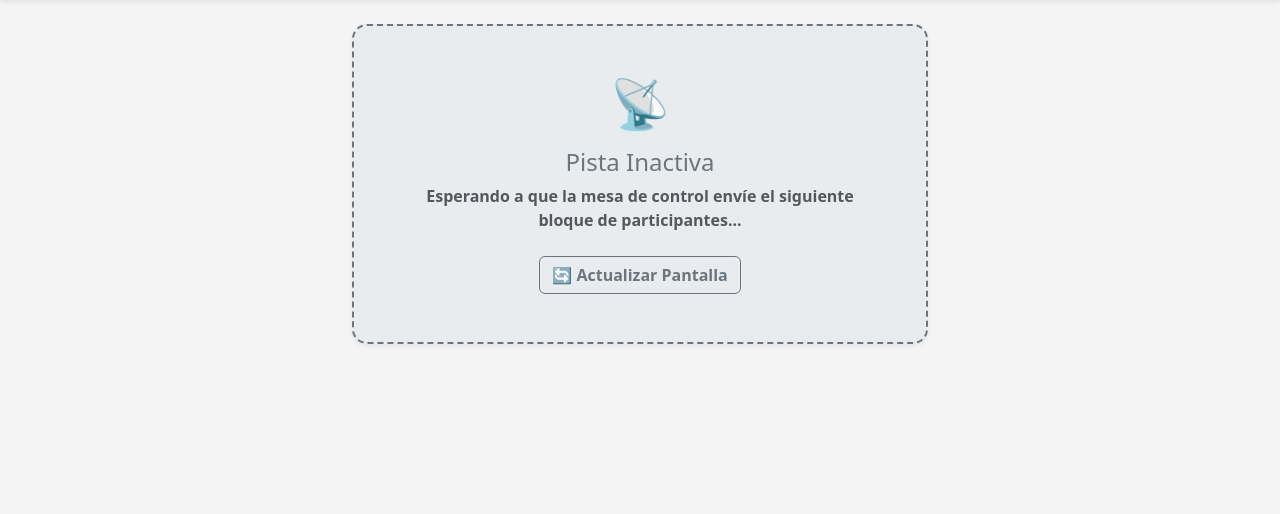
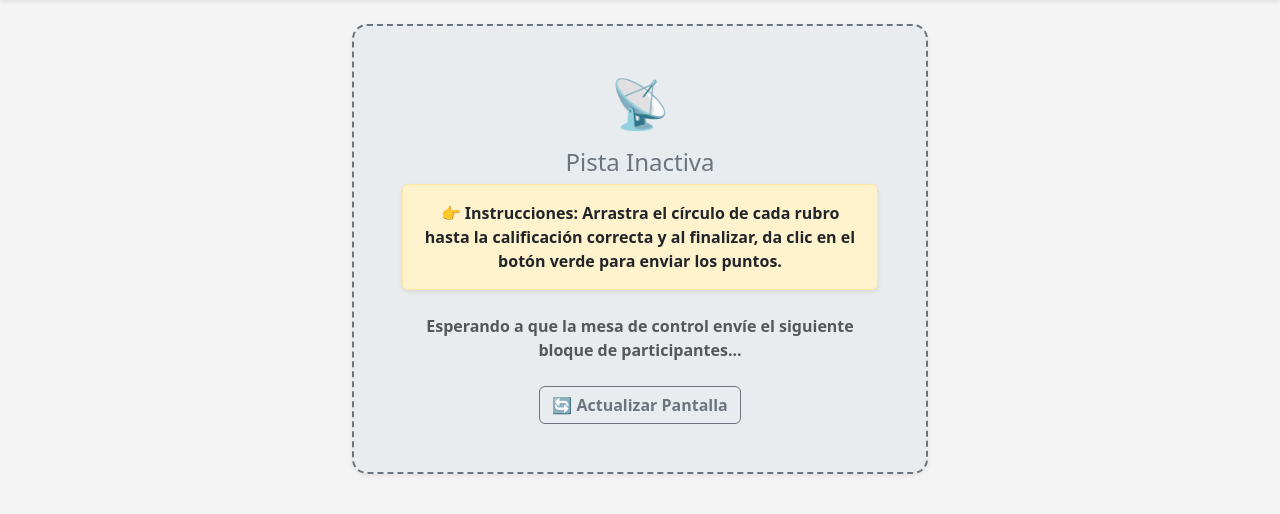
Before and after one commit to mauroacostazarco-rgb/1er-concurso-huapango, a Flask app: page /pista_juez in a window 1280 px wide. Shown: the part 50-564 px from the top of the page. Run offline with Flask 3, Linux system fonts and the light colour scheme; the visitor is signed in with stand-in values (Sample User, id 1); data that the repository does not hold is empty; some libraries are stand-ins or nearby versions.

Commit message:
Mejoras UX jueces

```diff
--- a/app.py
+++ b/app.py
@@ -256,7 +256,13 @@ def eliminar_juez(id_juez):
 
     conexion = psycopg2.connect(URL_BASE_DATOS)
     cursor = conexion.cursor()
+
+    # 1. Liberamos el candado: Borramos las calificaciones de prueba que haya dado este juez
+    cursor.execute("DELETE FROM calificaciones WHERE id_juez = %s", (id_juez,))
+
+    # 2. Ahora sí, borramos al juez sin que el servidor marque error
     cursor.execute("DELETE FROM jueces WHERE id = %s", (id_juez,))
+
     conexion.commit()
     cursor.close()
     conexion.close()
--- a/templates/pista_juez.html
+++ b/templates/pista_juez.html
@@ -44,6 +44,11 @@
         <div class="alert text-center fw-bold shadow-sm p-5" style="border-radius: 15px; background-color: #e9ecef; border: 2px dashed #6c757d;">
             <h1 style="font-size: 3rem;">📡</h1>
             <h4 class="text-secondary mt-3">Pista Inactiva</h4>
+
+            <div class="alert alert-warning text-dark fw-bold mb-4 shadow-sm" role="alert">
+                👉 Instrucciones: Arrastra el círculo de cada rubro hasta la calificación correcta y al finalizar, da clic en el botón verde para enviar los puntos.
+            </div>
+
             <p class="text-muted mb-0">Esperando a que la mesa de control envíe el siguiente bloque de participantes...</p>
             <button onclick="window.location.reload();" class="btn btn-outline-secondary mt-4 fw-bold">🔄 Actualizar Pantalla</button>
         </div>
```
